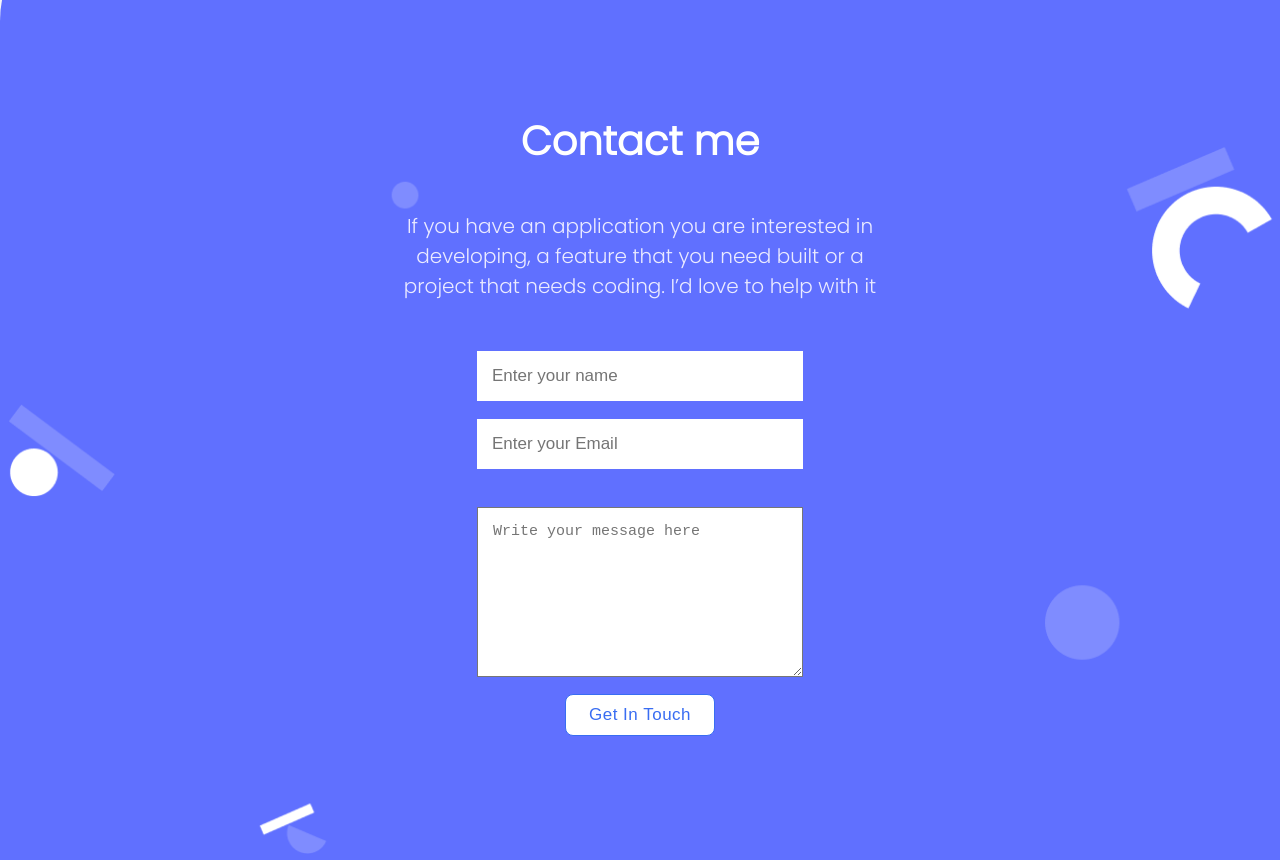
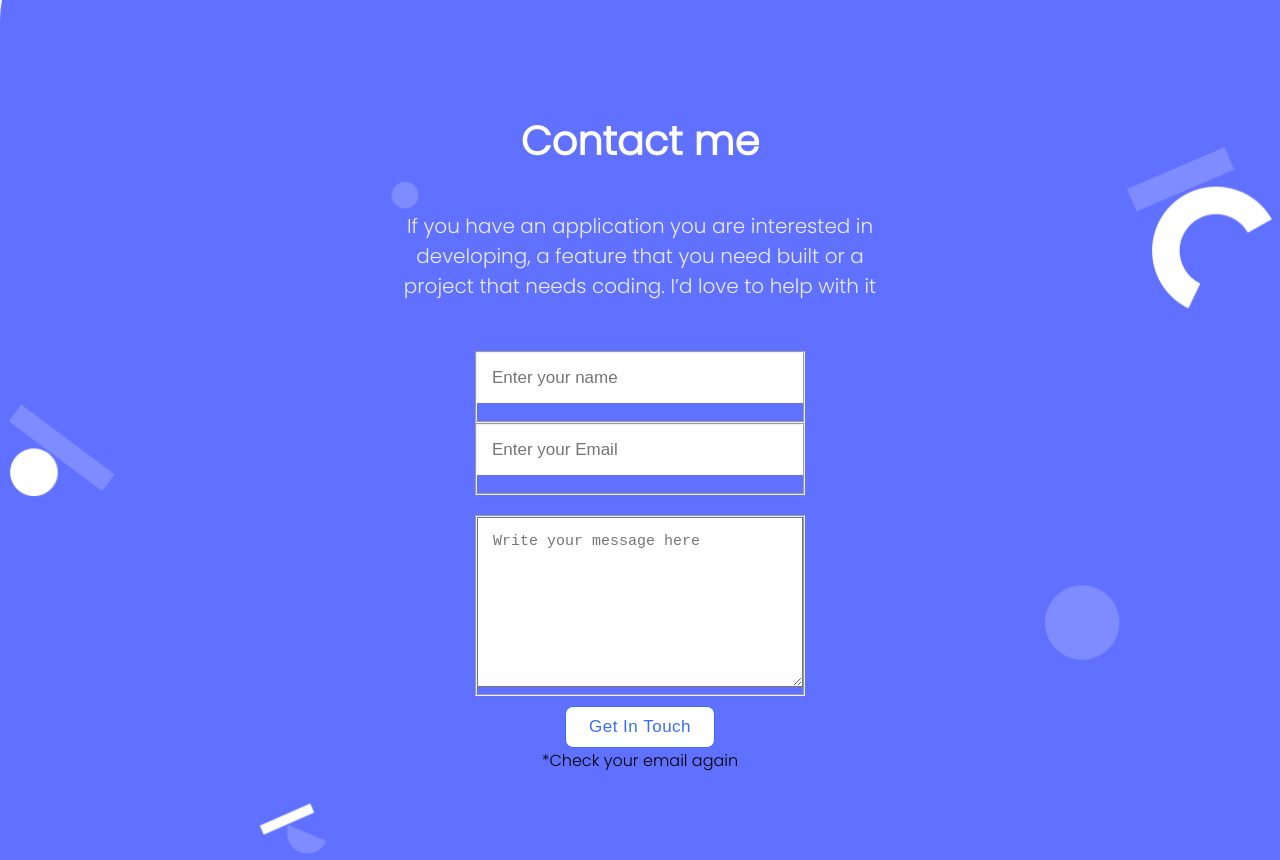
Before and after one commit to AlphaNtihinduka/Alpha-Mobile-portifolio, a website: page index.html in a window 1280 px wide. Shown: the part 3682-4542 px from the top of the page. Drawn offline with Linux system fonts and the light colour scheme.

Commit message:
add error message container

```diff
--- a/index.html
+++ b/index.html
@@ -300,6 +300,7 @@
           method="post"
         >
           <div class="inputs-holder">
+            <fieldset class="input-container">
               <input
                 type="text"
                 class="name"
@@ -308,6 +309,8 @@
                 maxlength="30"
                 required=""
               />
+            </fieldset>
+          <fieldset class="email-container">
             <input
               type="email"
               class="email"
@@ -316,7 +319,9 @@
               maxlength="30"
               required=""
             />
+          </fieldset>
           </div>
+          <fieldset class="input-container">
           <textarea
             rows="5"
             name="message"
@@ -325,6 +330,7 @@
             maxlength="500"
             required=""
           ></textarea>
+          </fieldset>
           <button
             type="submit"
             class="see-prjct see-prjct-footer"
@@ -332,6 +338,7 @@
           >
             Get In Touch
           </button>
+          <p class="error-message"> *Check your email again</p>
         </form>
       </div>
     </footer>
```
Lines whose indentation alone changed are shown as unchanged.
